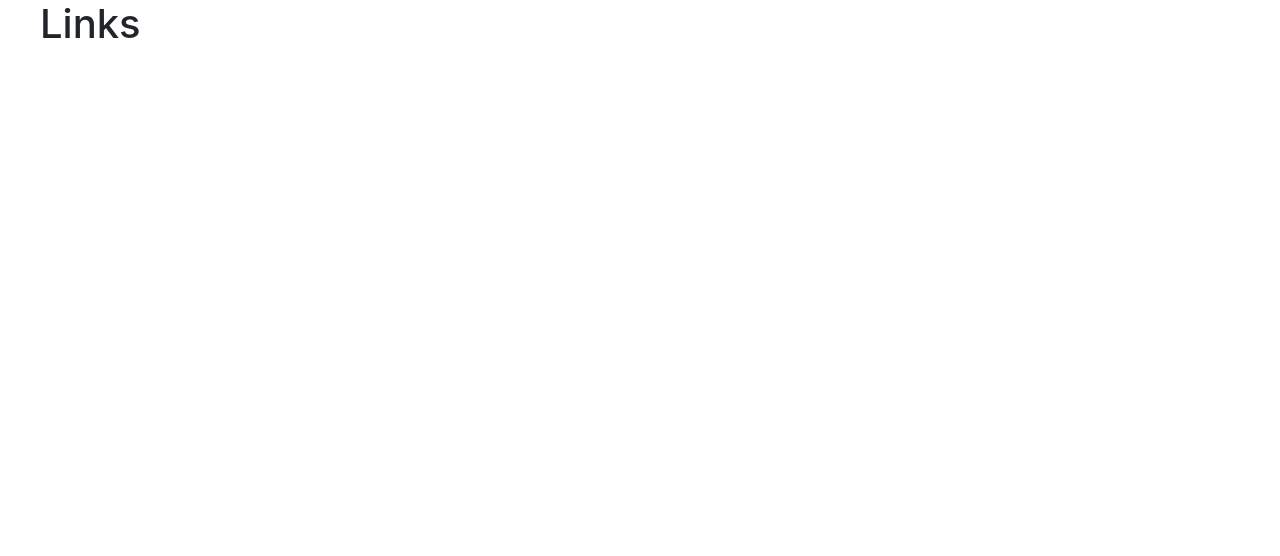
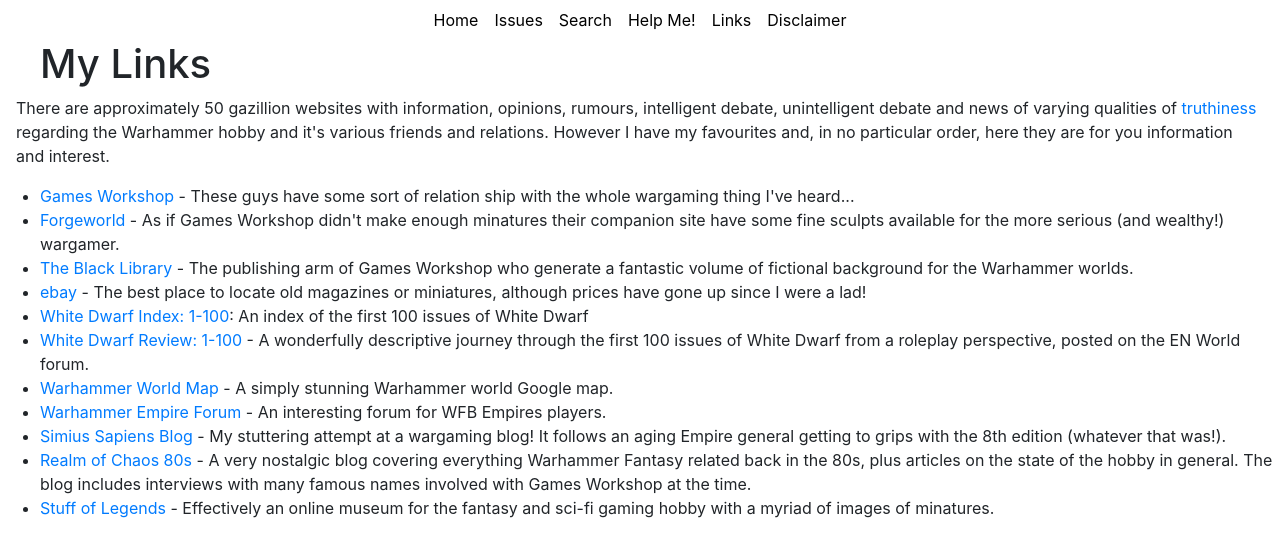
Before and after one commit to wisechimp/white-dwarf-info, a Gatsby site: page /links in a window 1280 px wide. Built offline with nearby package versions, Linux system fonts and the light colour scheme; Gatsby itself is replaced by a stand-in of ours.

Commit message:
The links page

```diff
--- a/src/pages/links.js
+++ b/src/pages/links.js
@@ -1,5 +1,26 @@
 import React from 'react'
 
+import Layout from '../components/layout'
+
 export default () => (
-  <h1>Links</h1>
+  <Layout pageTitle="My Links">
+    <h1>My Links</h1>
+    <p>
+There are approximately 50 gazillion websites with information, opinions, rumours, intelligent debate, unintelligent debate and news of varying qualities of <a href="http://en.wikipedia.org/wiki/Truthiness" >truthiness</a> regarding the Warhammer hobby and it's various friends and relations. However I have my favourites and, in no particular order, here they are for you information and interest.
+</p>
+
+<ul>
+<li><a href="http://www.games-workshop.com/gws/home.jsp">Games Workshop</a> - These guys have some sort of relation ship with the whole wargaming thing I've heard...</li>
+<li><a href="http://www.forgeworld.co.uk" >Forgeworld</a> - As if Games Workshop didn't make enough minatures their companion site have some fine sculpts available for the more serious (and wealthy!) wargamer.</li>
+<li><a href="https://www.blacklibrary.com/">The Black Library</a> - The publishing arm of Games Workshop who generate a fantastic volume of fictional background for the Warhammer worlds.</li>
+<li><a href="http://www.ebay.co.uk/">ebay</a> - The best place to locate old magazines or miniatures, although prices have gone up since I were a lad!</li>
+<li><a href="http://index.rpg.net/display-search.phtml?key=magazine&amp;value=White+Dwarf&amp;type=pictures">White Dwarf Index: 1-100</a>: An index of the first 100 issues of White Dwarf</li>
+<li><a href="http://www.enworld.org/forum/showthread.php?325009-White-Dwarf-The-First-100-issues-A-Read-Through-and-Review" >White Dwarf Review: 1-100</a> - A wonderfully descriptive journey through the first 100 issues of White Dwarf from a roleplay perspective, posted on the EN World forum.</li>
+<li><a href="http://www.gitzmansgallery.com/shdmotwow.html" >Warhammer World Map</a> - A simply stunning Warhammer world Google map.</li>
+<li><a href="http://www.warhammer-empire.com/theforum/" >Warhammer Empire Forum</a> - An interesting forum for WFB Empires players.</li>
+<li><a href="http://generalsimiussapiens.blogspot.co.uk" >Simius Sapiens Blog</a> - My stuttering attempt at a wargaming blog! It follows an aging Empire general getting to grips with the 8th edition (whatever that was!).</li>
+<li><a href="http://realmofchaos80s.blogspot.co.uk" >Realm of Chaos 80s</a> - A very nostalgic blog covering everything Warhammer Fantasy related back in the 80s, plus articles on the state of the hobby in general. The blog includes interviews with many famous names involved with Games Workshop at the time.</li>
+<li><a href="http://www.solegends.com/index.htm" >Stuff of Legends</a> - Effectively an online museum for the fantasy and sci-fi gaming hobby with a myriad of images of minatures.</li>
+</ul>
+  </Layout>
 )
```
